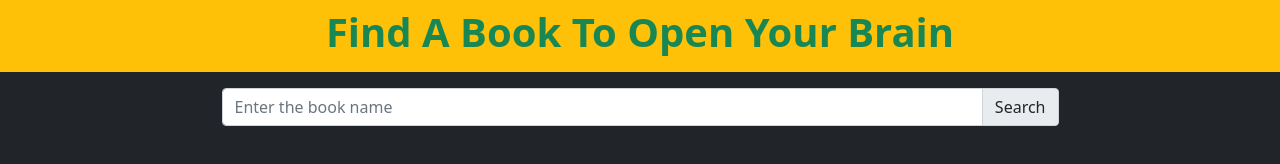
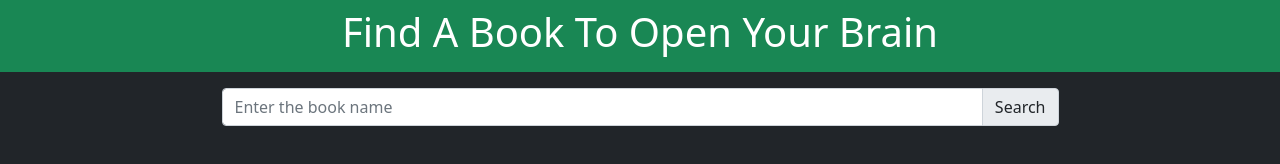
Before and after one commit to al-mohaimin-farabi/book-archive, a plain HTML site: page index.html in a window 1280 px wide. Drawn offline with nearby package versions, Linux system fonts and the light colour scheme.

Commit message:
beautifiedd

```diff
--- a/index.html
+++ b/index.html
@@ -10,8 +10,8 @@
     <link rel="stylesheet" href="css/style.css">
 </head>
 <body class="bg-dark">
-    <header class="bg-warning py-2">
-        <h1 class="display-6 text-center text-success fw-bold">Find A Book To Open Your Brain</h1>
+    <header class="bg-success py-2">
+        <h1 class="display-6 text-center text-white ">Find A Book To Open Your Brain</h1>
     </header>
 
     <main class="container">
```
Also changed, not shown: js/app.js (+11 -2 lines).
